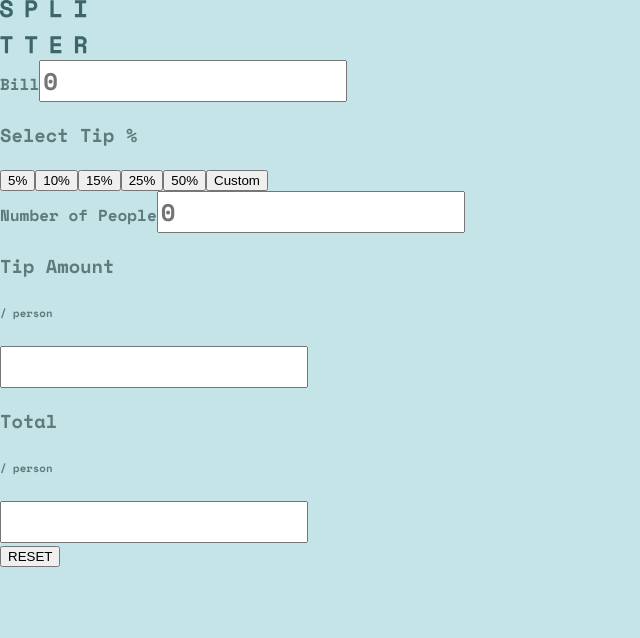
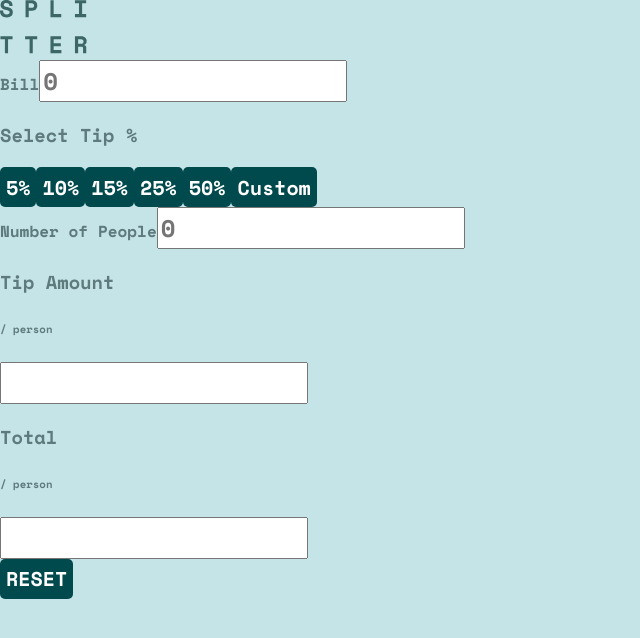
Before and after one commit to andrew8gmf/tip-calculator-app, an Angular app: page / in a window 1280 px wide. Shown: the top 638 px of the page, without its empty margins (0-640 px from the left). Built offline with nearby package versions, Linux system fonts and the light colour scheme.

Commit message:
style: add button global styles

```diff
--- a/src/styles.scss
+++ b/src/styles.scss
@@ -10,6 +10,16 @@ body {
     display: flex;
     justify-content: center;
     margin: 0;
+}
+
+button {
+    background: var(--cyan-very-dark);
+    border: none;
+    border-radius: 5px;
+    color: var(--white);
+    font-family: 'Space Mono', monospace;
+    font-size: 20px;
+    height: 40px;
 }
 
 input {
```
